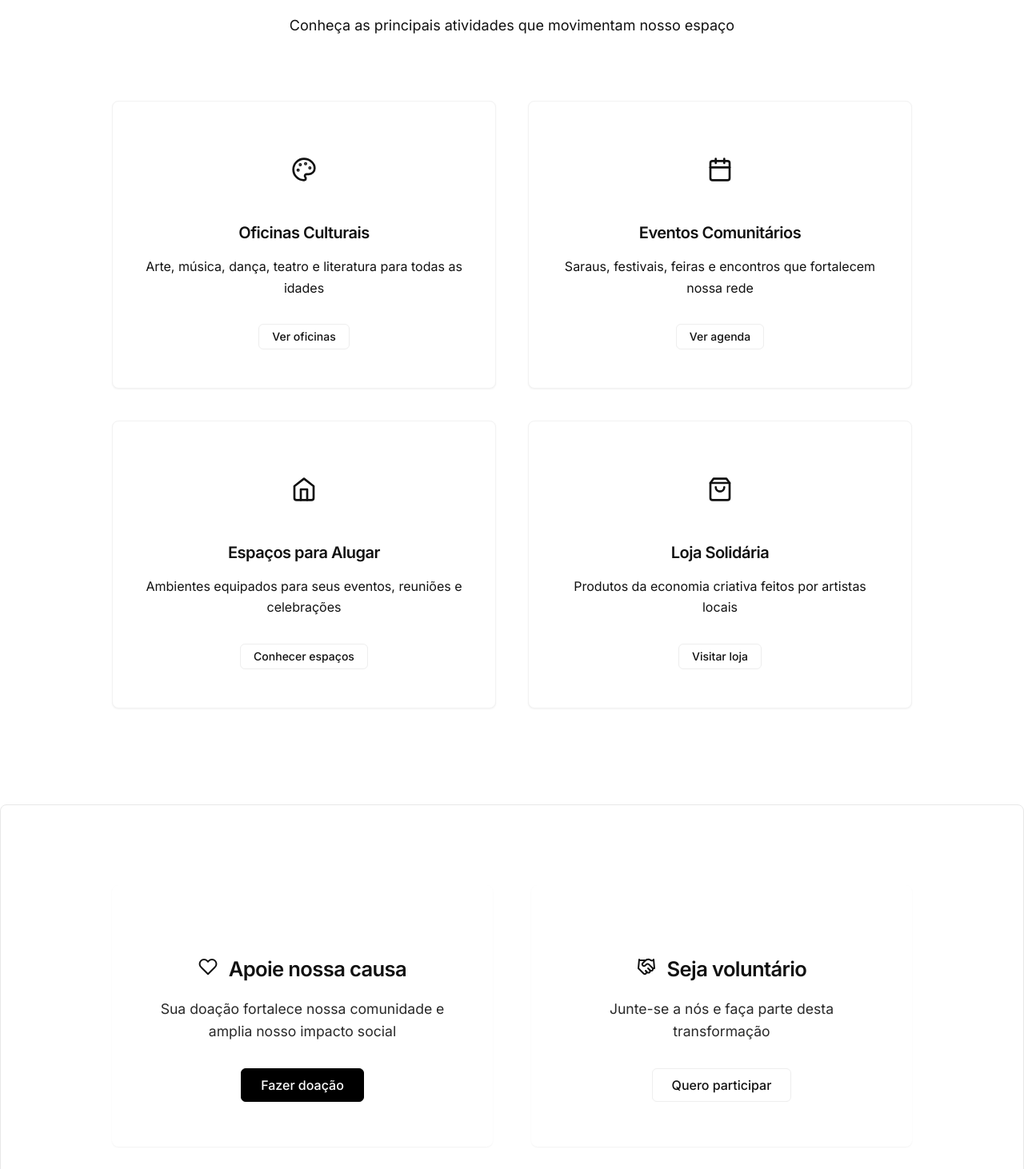
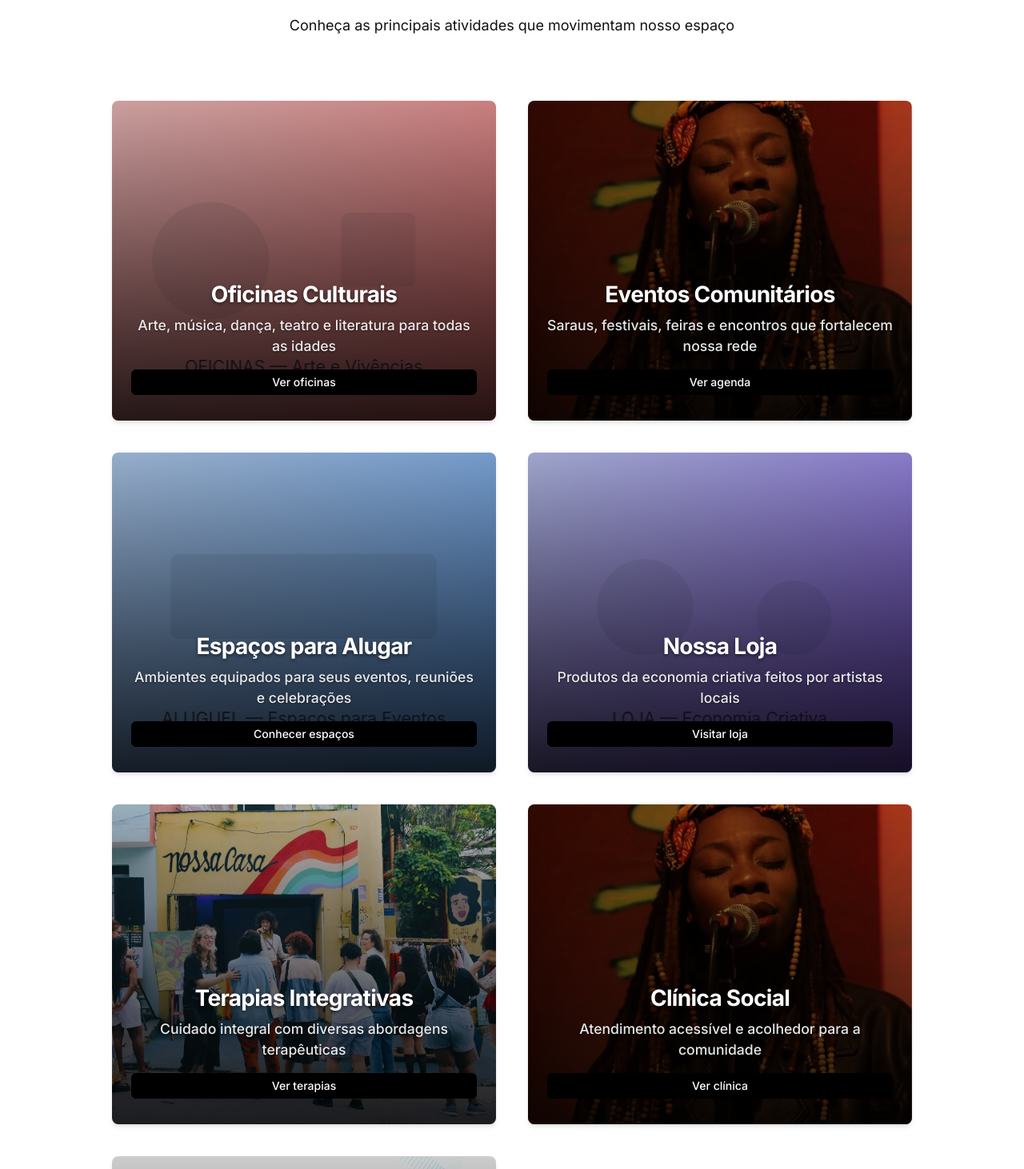
Before and after one commit to limaluizpaulo/nossa-casa, a React (Vite) app: page / in a window 1280 px wide. Shown: the part 1148-2610 px from the top of the page at 80% size. Built offline with nearby package versions, Linux system fonts and the light colour scheme.

Commit message:
feat: enhance home page activity cards with new styles and WhatsApp links

```diff
--- a/src/pages/Home.jsx
+++ b/src/pages/Home.jsx
@@ -1,11 +1,13 @@
 import { Link } from 'react-router-dom';
 import Button from '../components/Button';
-import { PaletteIcon, CalendarIcon, HomeIcon, ShoppingBagIcon, HeartIcon, HandshakeIcon } from '../components/Icons';
+import { HeartIcon, HandshakeIcon } from '../components/Icons';
 import { AnimateOnScroll, ScrollProgress } from '../hooks/useAnimations';
 import bgImage from '../assets/bg.png';
 import ncImage from '../assets/nc.jpg';
 
 const Home = () => {
+  const whatsappUrl = "https://wa.me/5511999999999";
+
   return (
     <div className="home-page">
       <ScrollProgress />
@@ -85,45 +87,92 @@ const Home = () => {
 
           <div className="activities-grid">
             <AnimateOnScroll animation="fade-up" delay={200}>
-              <div className="activity-card shimmer">
-                <div className="activity-icon"><PaletteIcon size={32} /></div>
+              <div
+                className="activity-card shimmer"
+                style={{ backgroundImage: 'url(/images/heros/oficinas.svg)' }}
+              >
                 <h3>Oficinas Culturais</h3>
                 <p>Arte, música, dança, teatro e literatura para todas as idades</p>
-                <Button variant="outline" size="small" as={Link} to="/oficinas">
+                <Button variant="fill" size="small" as={Link} to="/oficinas">
                   Ver oficinas
                 </Button>
               </div>
             </AnimateOnScroll>
 
             <AnimateOnScroll animation="fade-up" delay={300}>
-              <div className="activity-card shimmer">
-                <div className="activity-icon"><CalendarIcon size={32} /></div>
+              <div
+                className="activity-card shimmer"
+                style={{ backgroundImage: 'url(/images/heros/agenda.jpeg)' }}
+              >
                 <h3>Eventos Comunitários</h3>
                 <p>Saraus, festivais, feiras e encontros que fortalecem nossa rede</p>
-                <Button variant="outline" size="small" as={Link} to="/agenda">
+                <Button variant="fill" size="small" as={Link} to="/agenda">
                   Ver agenda
                 </Button>
               </div>
             </AnimateOnScroll>
 
             <AnimateOnScroll animation="fade-up" delay={400}>
-              <div className="activity-card shimmer">
-                <div className="activity-icon"><HomeIcon size={32} /></div>
+              <div
+                className="activity-card shimmer"
+                style={{ backgroundImage: 'url(/images/heros/aluguel.svg)' }}
+              >
                 <h3>Espaços para Alugar</h3>
                 <p>Ambientes equipados para seus eventos, reuniões e celebrações</p>
-                <Button variant="outline" size="small" as={Link} to="/aluguel">
+                <Button variant="fill" size="small" as={Link} to="/aluguel">
                   Conhecer espaços
                 </Button>
               </div>
             </AnimateOnScroll>
 
             <AnimateOnScroll animation="fade-up" delay={500}>
-              <div className="activity-card shimmer">
-                <div className="activity-icon"><ShoppingBagIcon size={32} /></div>
-                <h3>Loja Solidária</h3>
+              <div
+                className="activity-card shimmer"
+                style={{ backgroundImage: 'url(/images/heros/loja.svg)' }}
+              >
+                <h3>Nossa Loja</h3>
                 <p>Produtos da economia criativa feitos por artistas locais</p>
-                <Button variant="outline" size="small" as={Link} to="/loja">
+                <Button variant="fill" size="small" as={Link} to="/loja">
                   Visitar loja
+                </Button>
+              </div>
+            </AnimateOnScroll>
+
+            <AnimateOnScroll animation="fade-up" delay={600}>
+              <div
+                className="activity-card shimmer"
+                style={{ backgroundImage: `url(${ncImage})` }}
+              >
+                <h3>Terapias Integrativas</h3>
+                <p>Cuidado integral com diversas abordagens terapêuticas</p>
+                <Button variant="fill" size="small" href={whatsappUrl} target="_blank">
+                  Ver terapias
+                </Button>
+              </div>
+            </AnimateOnScroll>
+
+            <AnimateOnScroll animation="fade-up" delay={700}>
+              <div
+                className="activity-card shimmer"
+                style={{ backgroundImage: 'url(/images/heros/agenda.jpeg)' }}
+              >
+                <h3>Clínica Social</h3>
+                <p>Atendimento acessível e acolhedor para a comunidade</p>
+                <Button variant="fill" size="small" href={whatsappUrl} target="_blank">
+                  Ver clínica
+                </Button>
+              </div>
+            </AnimateOnScroll>
+
+            <AnimateOnScroll animation="fade-up" delay={800}>
+              <div
+                className="activity-card shimmer"
+                style={{ backgroundImage: `url(${bgImage})` }}
+              >
+                <h3>Nossa Casa Ocupa</h3>
+                <p>Ações de ocupação cultural e artística pela cidade</p>
+                <Button variant="fill" size="small" href={whatsappUrl} target="_blank">
+                  Ver ocupação
                 </Button>
               </div>
             </AnimateOnScroll>
```
Also changed, not shown: src/styles/pages.css.
